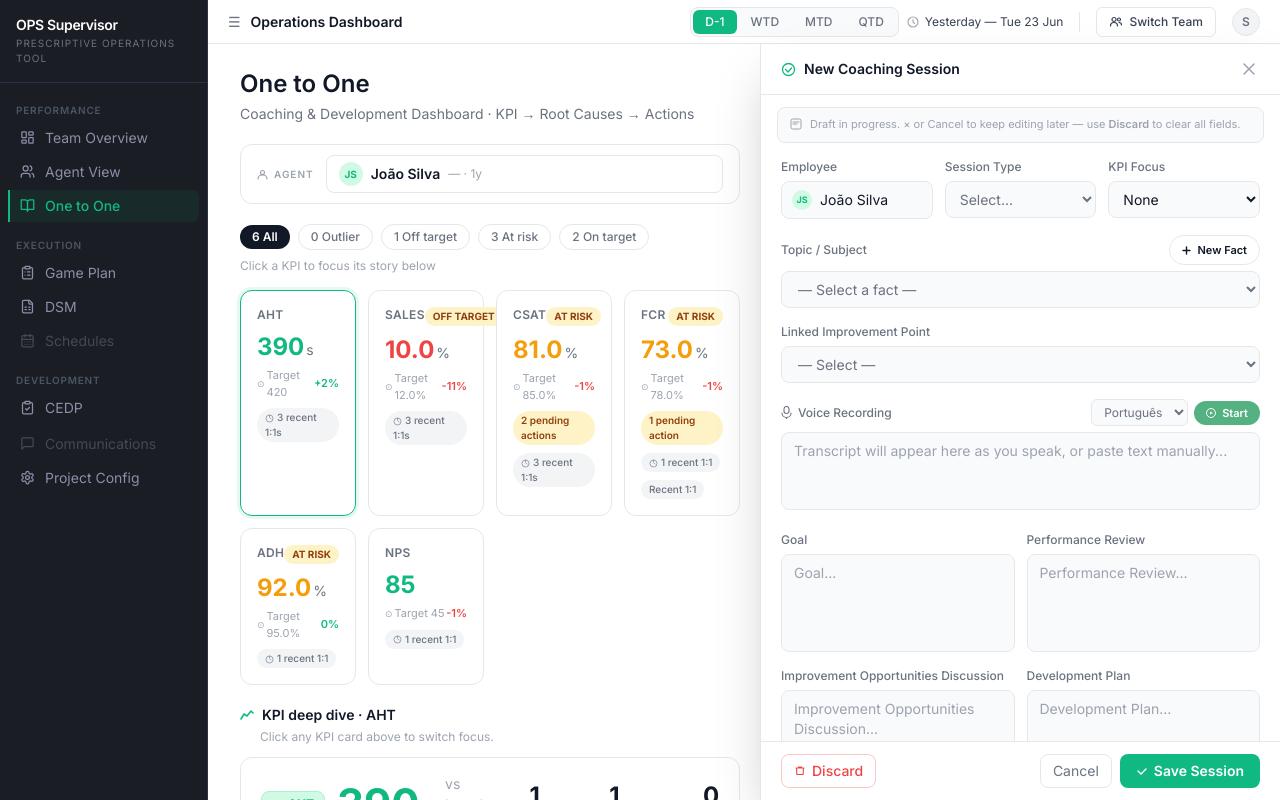
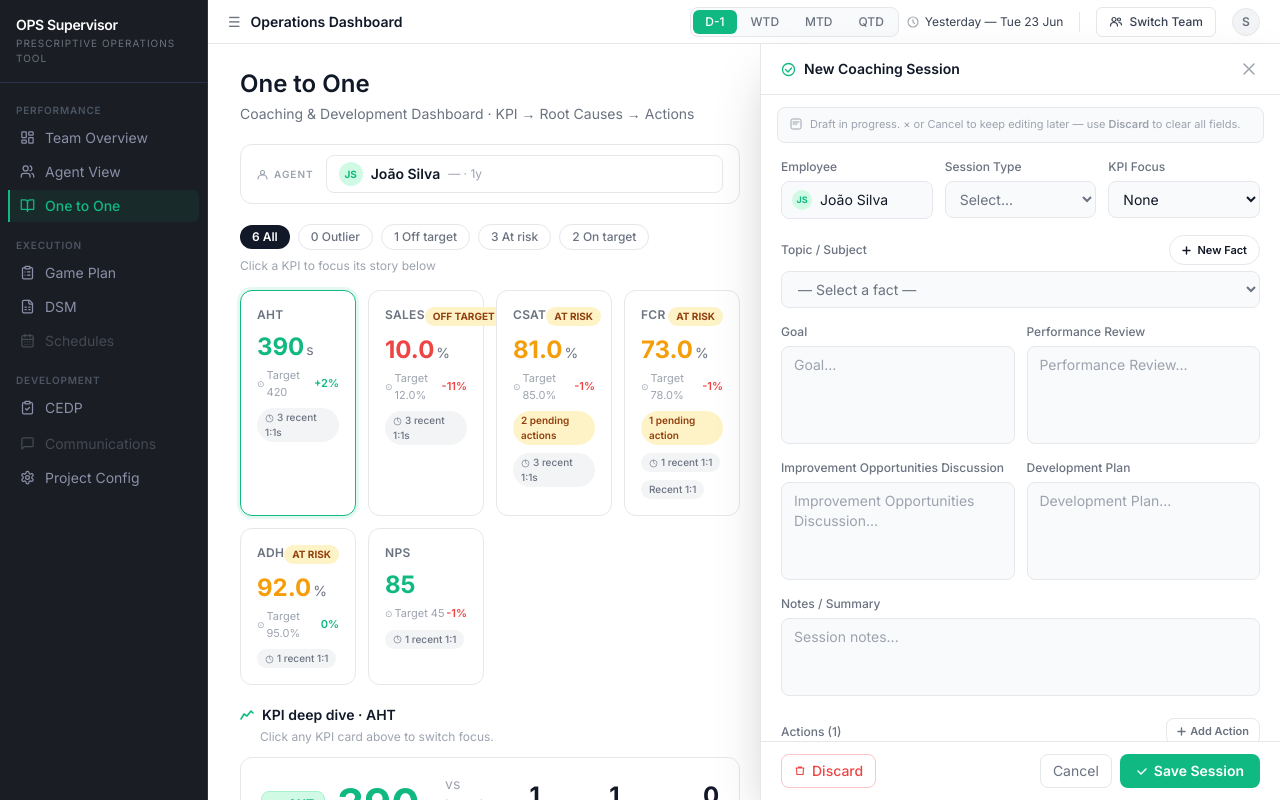
Before and after one commit to andresromero-blip/ops-supervisor-prototypes, a Next.js app: page /projects/20260620-one-to-one in a window 1280 px wide. Both pictures are taken after a click on the button "+ New Session". Shown: the top 800 px of the page. Built offline with nearby package versions, Linux system fonts and the light colour scheme.

Commit message:
Update page.tsx

```diff
--- a/app/projects/20260620-one-to-one/page.tsx
+++ b/app/projects/20260620-one-to-one/page.tsx
@@ -624,38 +624,6 @@ export default function OneToOnePage() {
                     </select>
                   </div>
 
-                  {/* Linked Improvement Point — select with arrows */}
-                  <div>
-                    <label className="text-xs font-medium text-text-secondary block mb-1.5">Linked Improvement Point</label>
-                    <select className="w-full text-sm border border-border rounded-lg px-3 py-2 bg-surface-muted text-text-secondary focus:outline-none focus:border-brand">
-                      <option>— Select —</option>
-                      <option>Improve closing technique — only 35% pitch rate</option>
-                      <option>Greeting protocol compliance — failed 3 consecutive evals</option>
-                    </select>
-                  </div>
-
-                  {/* Voice Recording */}
-                  <div>
-                    <div className="flex items-center justify-between mb-1.5">
-                      <label className="text-xs font-medium text-text-secondary flex items-center gap-1.5">
-                        <svg width="11" height="13" viewBox="0 0 11 13" fill="none"><rect x="3" y="0.5" width="5" height="7" rx="2.5" stroke="#6B7280" strokeWidth="1.1"/><path d="M1 7a4.5 4.5 0 009 0" stroke="#6B7280" strokeWidth="1.1" strokeLinecap="round"/><line x1="5.5" y1="11.5" x2="5.5" y2="13" stroke="#6B7280" strokeWidth="1.1" strokeLinecap="round"/></svg>
-                        Voice Recording
-                      </label>
-                      <div className="flex items-center gap-1.5">
-                        <select className="text-xs border border-border rounded-md px-2 py-1 bg-surface-muted focus:outline-none text-text-secondary">
-                          <option>Português</option>
-                          <option>English</option>
-                          <option>Español</option>
-                        </select>
-                        <button className="flex items-center gap-1.5 text-[11px] font-semibold px-3 py-1 rounded-full text-white" style={{background:"#54B282"}}>
-                          <svg width="10" height="10" viewBox="0 0 10 10" fill="none"><circle cx="5" cy="5" r="4.5" stroke="white" strokeWidth="1"/><path d="M4 3.5l3 1.5-3 1.5V3.5z" fill="white"/></svg>
-                          Start
-                        </button>
-                      </div>
-                    </div>
-                    <textarea rows={3} className="w-full text-sm border border-border rounded-lg px-3 py-2 bg-surface-muted text-text-primary placeholder:text-text-tertiary outline-none resize-none focus:border-brand" placeholder="Transcript will appear here as you speak, or paste text manually..."/>
-                  </div>
-
                   {/* Goal + Performance Review — perfectly equal 2-col grid */}
                   <div className="grid grid-cols-2 gap-3">
                     <div className="flex flex-col">
@@ -699,11 +667,42 @@ export default function OneToOnePage() {
                       </button>
                     </div>
 
-                    {/* Action cards */}
-                    {(sessionActions.length === 0
-                      ? [{type:"Human Coaching", text:"", dueDate:""}]
-                      : sessionActions
-                    ).map((a, i) => (
+                    {/* Default empty state */}
+                    {sessionActions.length === 0 && (
+                      <div className="border border-border rounded-xl p-3 bg-white">
+                        <div className="flex items-center justify-between mb-2">
+                          <span className="text-xs text-text-tertiary">Action 1</span>
+                        </div>
+                        <textarea rows={3} className="w-full text-sm border border-border rounded-lg px-3 py-2 bg-surface-muted placeholder:text-text-tertiary outline-none resize-none focus:border-brand mb-3" placeholder="Describe the action..."/>
+                        <div className="grid grid-cols-2 gap-2 mb-2">
+                          <div>
+                            <label className="text-[11px] text-text-secondary font-medium block mb-1">Category</label>
+                            <select className="w-full text-xs border border-border rounded-lg px-2.5 py-2 bg-surface-muted focus:outline-none focus:border-brand">
+                              <option>Human Coaching</option>
+                              <option>Training</option>
+                              <option>AI Coaching</option>
+                            </select>
+                          </div>
+                          <div>
+                            <label className="text-[11px] text-text-secondary font-medium block mb-1">Due Date</label>
+                            <input type="date" className="w-full text-xs border border-border rounded-lg px-2.5 py-2 bg-surface-muted focus:outline-none focus:border-brand"/>
+                          </div>
+                        </div>
+                        <div>
+                          <label className="text-[11px] text-text-secondary font-medium block mb-1">Coaching Tool</label>
+                          <select className="w-full text-xs border border-border rounded-lg px-2.5 py-2 bg-surface-muted focus:outline-none focus:border-brand text-text-tertiary">
+                            <option value="">Select tool...</option>
+                            <option>GROW Model</option>
+                            <option>Customer Experience Coaching</option>
+                            <option>Feedback Conversation</option>
+                            <option>Side-by-Side Observation</option>
+                          </select>
+                        </div>
+                      </div>
+                    )}
+
+                    {/* Additional actions added by user */}
+                    {sessionActions.map((a, i) => (
                       <div key={i} className="border border-border rounded-xl p-3 bg-white mb-3 last:mb-0">
                         <div className="flex items-center justify-between mb-2">
                           <span className="text-xs text-text-tertiary">Action {i + 1}</span>
@@ -748,16 +747,6 @@ export default function OneToOnePage() {
                             <option>Side-by-Side Observation</option>
                           </select>
                         </div>
-                        <div>
-                          <label className="text-[11px] text-text-secondary font-medium block mb-1">Subject Category</label>
-                          <select className="w-full text-xs border border-border rounded-lg px-2.5 py-2 bg-surface-muted focus:outline-none focus:border-brand">
-                            <option>Call Opening</option>
-                            <option>Active Listening</option>
-                            <option>Needs Discovery</option>
-                            <option>Hold &amp; Transfer</option>
-                            <option>Disclosure Script</option>
-                          </select>
-                        </div>
                       </div>
                     ))}
                   </div>
```
